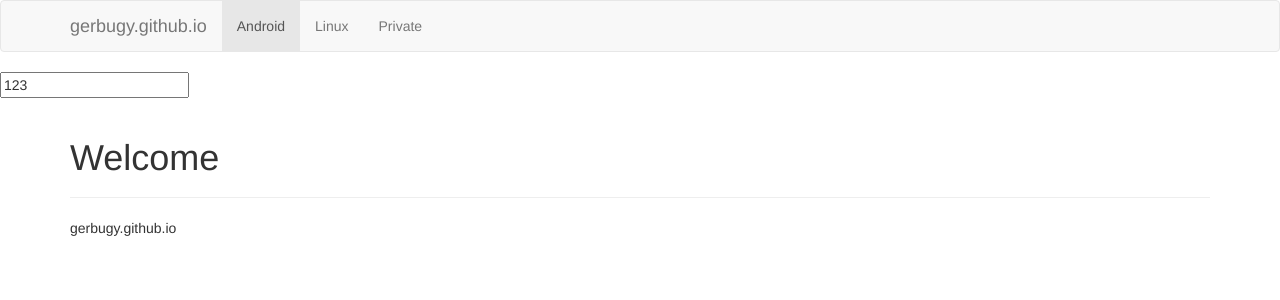
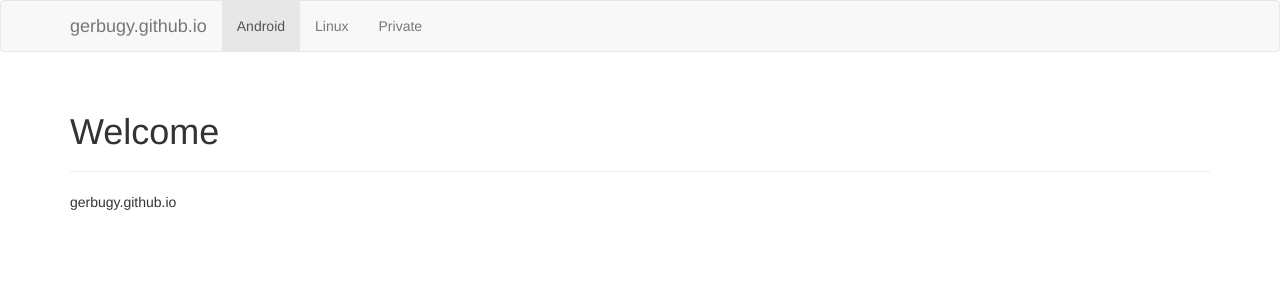
Before and after one commit to gerbugy/gerbugy.github.io, a Jekyll site: the page built from index.html, in a window 1280 px wide. Shown: the top 300 px of the page. Built offline with Jekyll 4.4.1, drawn with Linux system fonts in a browser that asks for light colours.

Commit message:
Update header.html

```diff
--- a/_includes/header.html
+++ b/_includes/header.html
@@ -11,8 +11,8 @@
   </div>
 </nav>
 
-<input type="text" id="test" value="123">
 <script>
+var url = "{{ page.url }}";
 $("ul.navbar-nav > li").each(function() {
   var href = $(this).find("a").attr("href");
   console.log(href);
```
